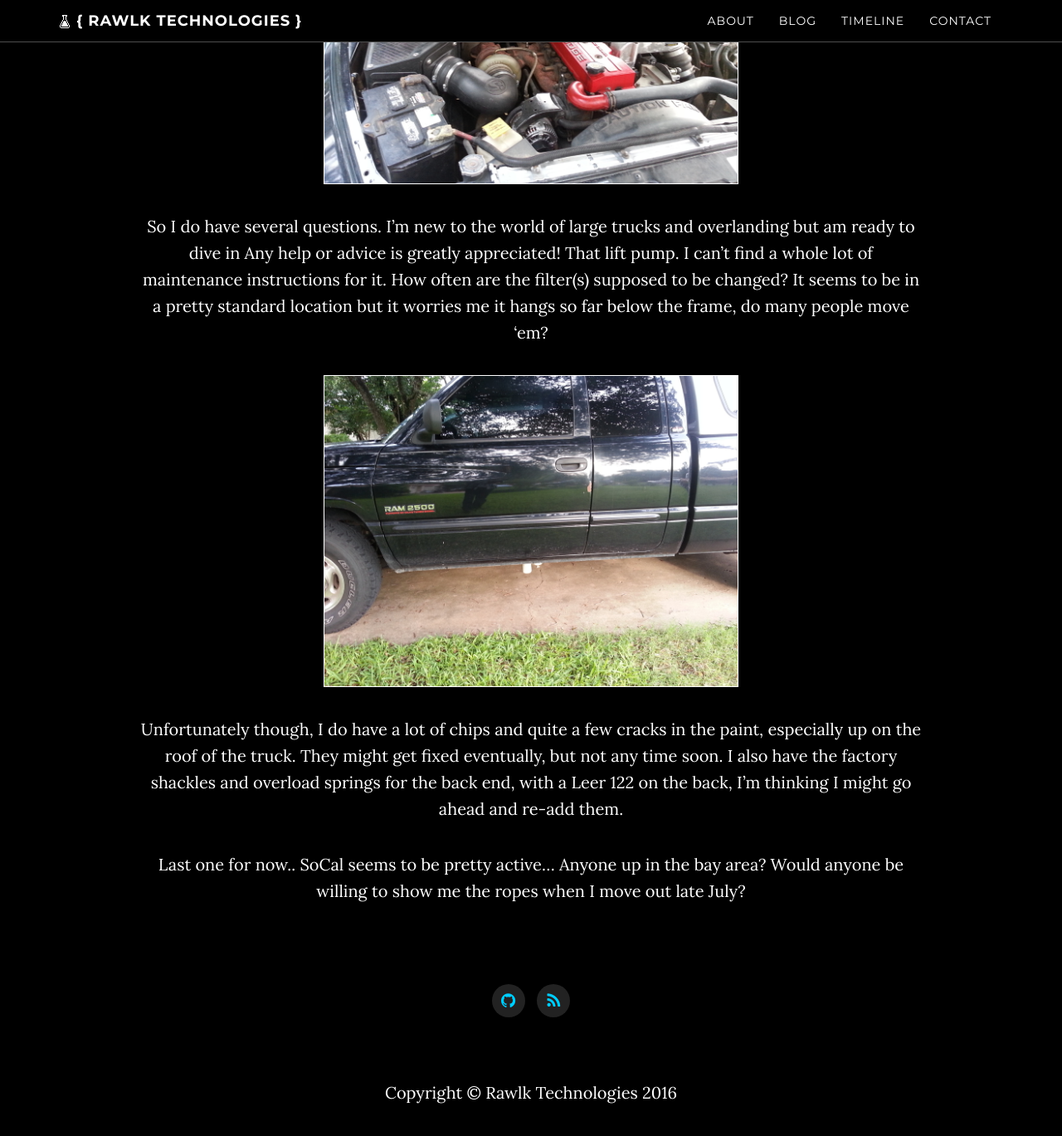
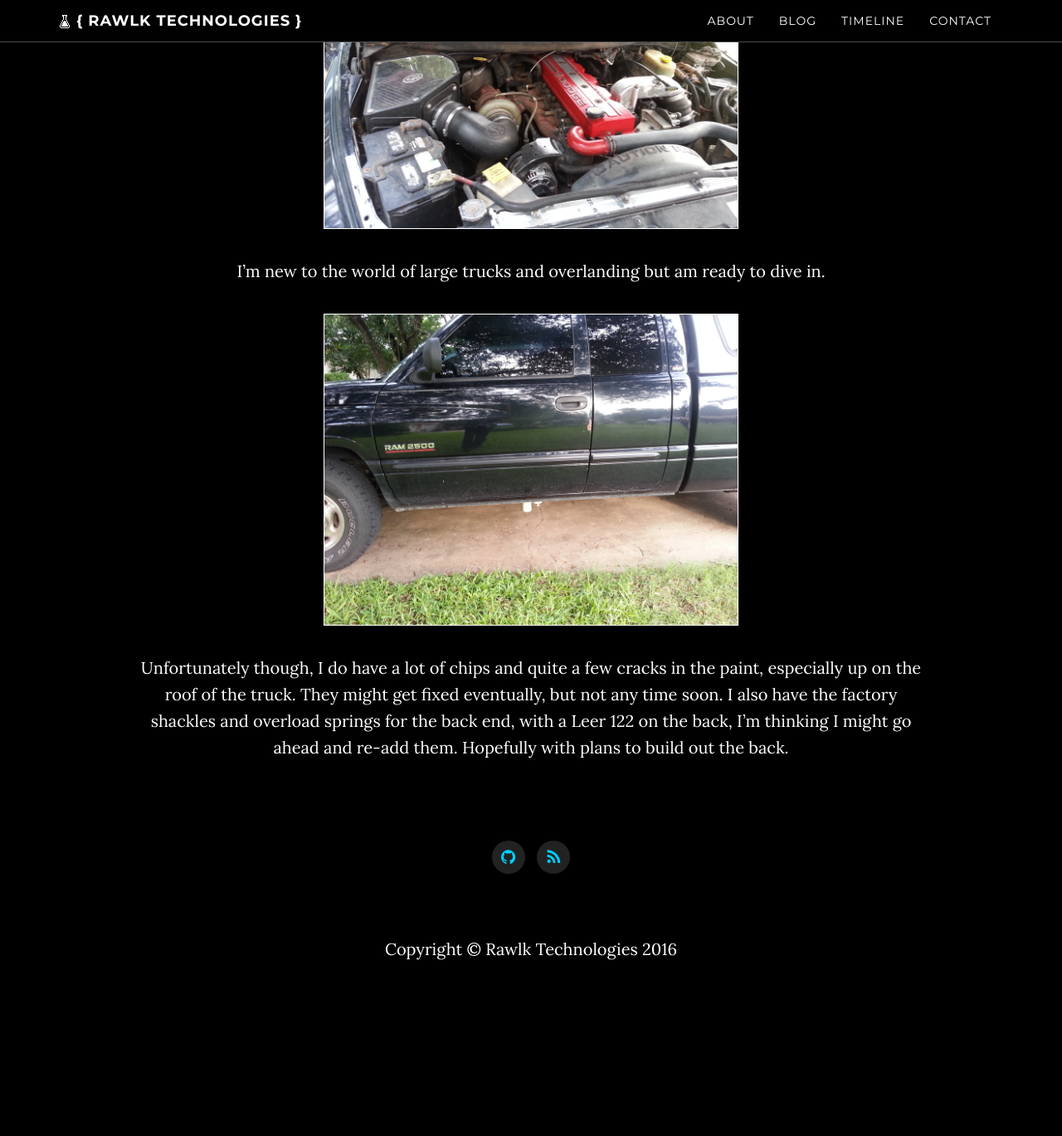
Before and after one commit to rawlk/rawlk.github.io, a Jekyll site: the page built from _posts/2015-06-22-Dodge Intro.md, in a window 1280 px wide and 1400 px high, scrolled down 1945 px. Shown: the top 1369 px of the window at 83% size. Built offline with Jekyll 4.4.1, drawn with Linux system fonts in a browser that asks for light colours; nearby versions of some CDN libraries; a style sheet for code colours, icons or effects is not loaded; some of the changed text lies outside the part shown.

Commit message:
Minor edits to dodge overview
small changes to the list and wording

```diff
--- a/_posts/2015-06-22-Dodge Intro.md
+++ b/_posts/2015-06-22-Dodge Intro.md
@@ -25,23 +25,21 @@
 - HID lamps & reflectors/lenses
 - LED interior light swap
 - EDGE Juice CTS <- I'm new to the world of diesels, but this thing is pretty sweet
-- Air Dog Lift pump
+- Air Dog Lift pump (freshly replaced motor in [this post](https://rawlk.com/dodge/2015/11/27/Failed-Dodge-Lift-Pump.html))
 - S&B Cool Air intake
 - 4in MagnaFlow turbo-back
-- Newish set of 6Y Duralast batteries
-- Viair 380c compressor w/ 2g tank
+- Brand new set of 6Y Duralast batteries (10/2016)
+- Brand new set of Optima Yellowtop batteries (Aux) (10/2016)
+- Viair 380c compressor w/ 2.5g tank
 - Grover 37"
 - Auxbeam front floods
 - Brushguard
+- Nerf Bars
 
 <img src='/img/dodgeenginebay.jpg' alt='The engine bay' style='width: 500px;'/>
 
-
-So I do have several questions. I'm new to the world of large trucks and overlanding but am ready to dive in  Any help or advice is greatly appreciated!
-That lift pump. I can't find a whole lot of maintenance instructions for it. How often are the filter(s) supposed to be changed? It seems to be in a pretty standard location but it worries me it hangs so far below the frame, do many people move 'em?
+I'm new to the world of large trucks and overlanding but am ready to dive in.
 
 <img src='/img/dodgesideliftpump.jpg' alt='Dodge Side & Lift Pump' style='width: 500px;'/>
 
-Unfortunately though, I do have a lot of chips and quite a few cracks in the paint, especially up on the roof of the truck. They might get fixed eventually, but not any time soon. I also have the factory shackles and overload springs for the back end, with a Leer 122 on the back, I'm thinking I might go ahead and re-add them.
-
-Last one for now.. SoCal seems to be pretty active... Anyone up in the bay area? Would anyone be willing to show me the ropes when I move out late July?
+Unfortunately though, I do have a lot of chips and quite a few cracks in the paint, especially up on the roof of the truck. They might get fixed eventually, but not any time soon. I also have the factory shackles and overload springs for the back end, with a Leer 122 on the back, I'm thinking I might go ahead and re-add them. Hopefully with plans to build out the back.
```
Also changed, not shown: other parts of _posts/2015-06-22-Dodge Intro.md (+1 -1 lines).
